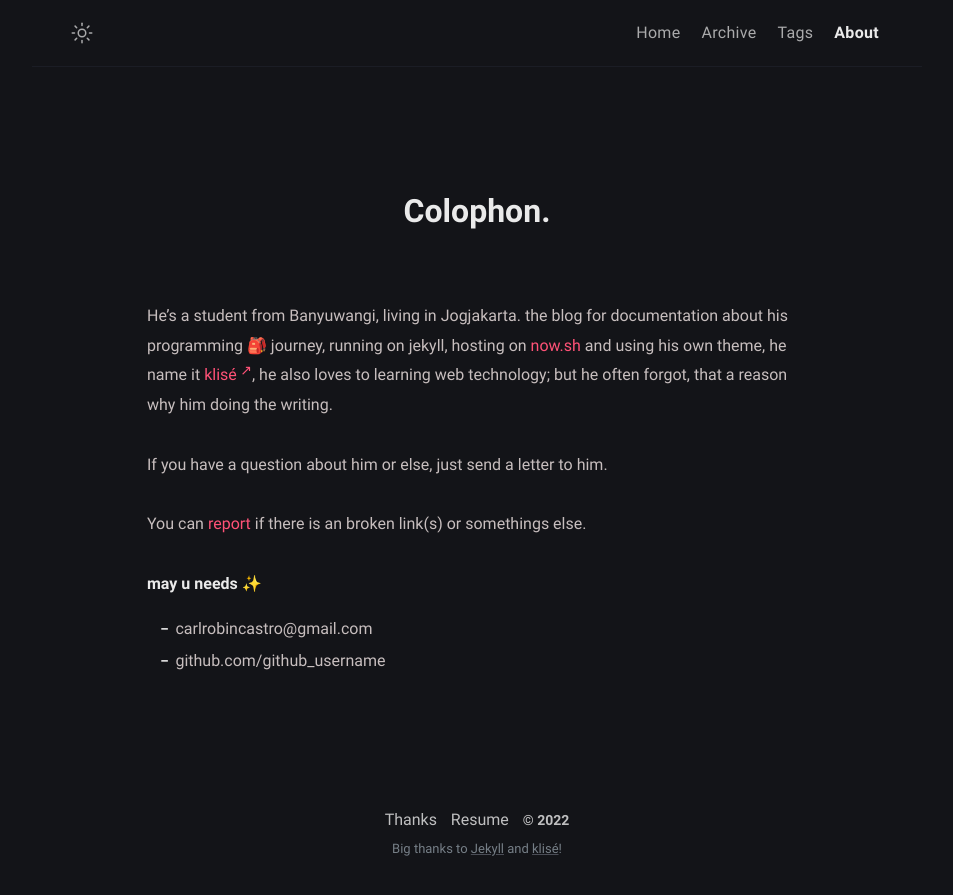
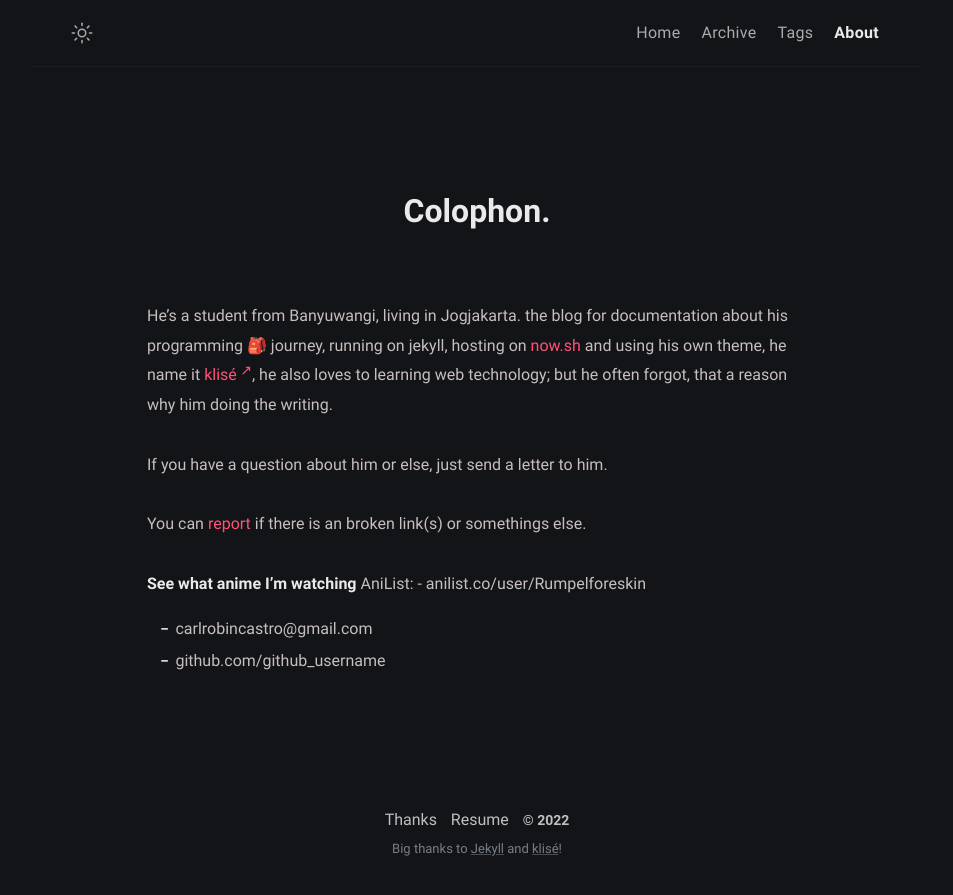
Before and after one commit to philippines69/carlcastroarchives, a Jekyll site: the page built from about.md, in a window 1280 px wide. Shown: the top 895 px of the page, without its empty margins (163-1116 px from the left). Built offline with Jekyll 4.4.1, drawn with Linux system fonts in a browser that asks for light colours.

Commit message:
Update about.md

```diff
--- a/about.md
+++ b/about.md
@@ -12,7 +12,7 @@ If you have a question about him or else, just send a letter to him.
 
 You can [report](http://github.com/piharpi/jekyll-klise/issues/new) if there is an broken link(s) or somethings else.
 
-**may u needs ✨**
-
+**See what anime I'm watching**
+AniList: - anilist.co/user/{{ site.author.anilist }}
 - {{ site.author.email }}
 - github.com/{{ site.author.github }}
```
